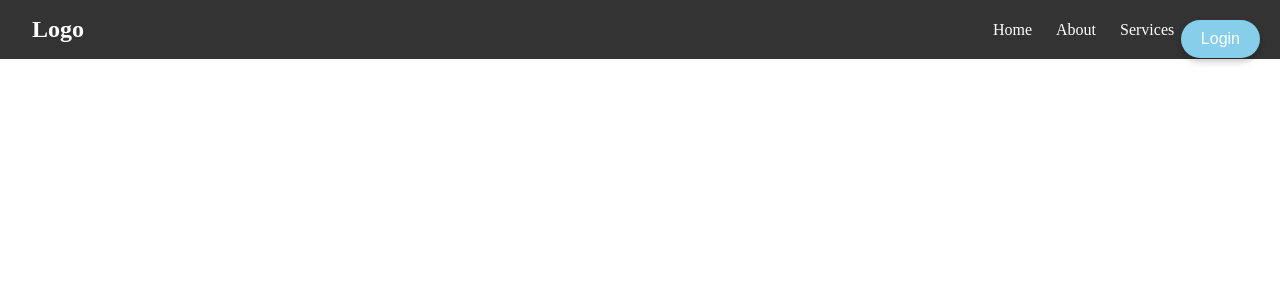
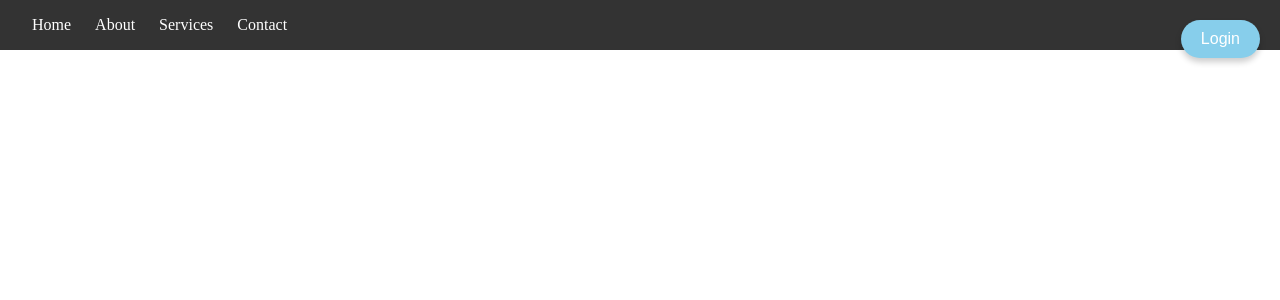
Before and after one commit to Amsan5941/ForgeFit, a React (Vite) app: page / in a window 1280 px wide. Shown: the top 300 px of the page. Built offline with nearby package versions, Linux system fonts and the light colour scheme.

Commit message:
Updated Navbar

```diff
--- a/src/Components/Navbar/Navbar.css
+++ b/src/Components/Navbar/Navbar.css
@@ -1,18 +1,18 @@
 /* General navbar styles */
 .navbar {
     display: flex;
-    justify-content: space-between;
-    align-items: center;
     padding: 1rem 2rem;
     background-color: #333;
     color: white;
   }
 
-  .navbar-logo {
-    font-size: 1.5rem;
-    font-weight: bold;
+  .navbar-container {
+    display: flex;
+    align-items: center;
+    gap: 1rem;
   }
 
+  /* Align navbar links to the left */
   .navbar-links {
     display: flex;
     gap: 1.5rem;
@@ -55,7 +55,7 @@
       flex-direction: column;
       position: absolute;
       top: 60px;
-      right: 20px;
+      left: 20px;
       background-color: #333;
       padding: 1rem;
       border-radius: 5px;
--- a/src/Components/Navbar/Navbar.jsx
+++ b/src/Components/Navbar/Navbar.jsx
@@ -10,17 +10,18 @@ const Navbar = () => {
 
   return (
     <nav className="navbar">
-      <div className="navbar-logo">Logo</div>
+      <div className="navbar-container">
+        <div className="hamburger" onClick={toggleMenu}>
+          <span className="bar"></span>
+          <span className="bar"></span>
+          <span className="bar"></span>
+        </div>
         <div className={`navbar-links ${isOpen ? "active" : ""}`}>
           <a href="#home">Home</a>
           <a href="#about">About</a>
           <a href="#services">Services</a>
           <a href="#contact">Contact</a>
         </div>
-      <div className="hamburger" onClick={toggleMenu}>
-        <span className="bar"></span>
-        <span className="bar"></span>
-        <span className="bar"></span>
       </div>
     </nav>
   );
```
Lines whose indentation alone changed are shown as unchanged.
